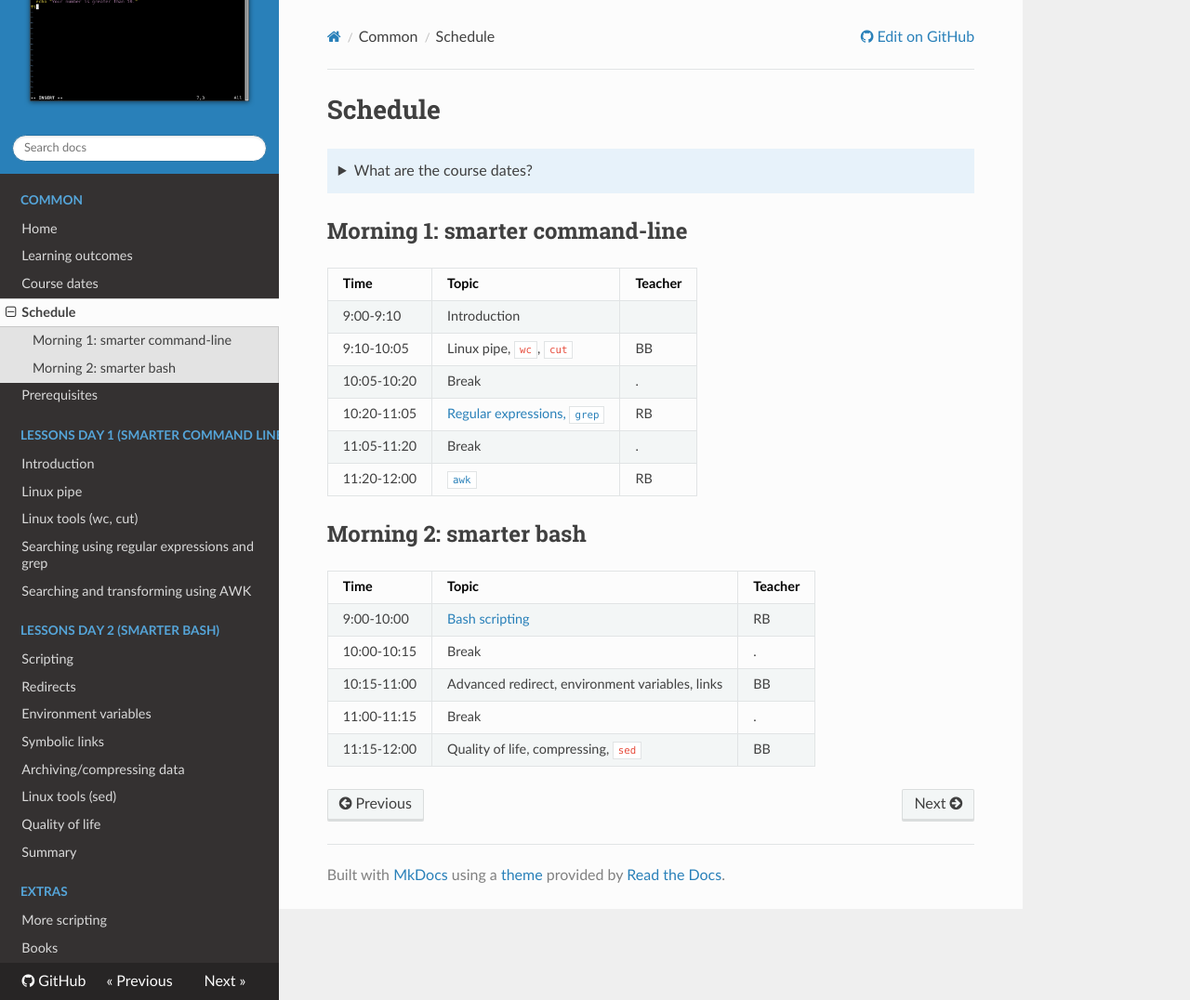
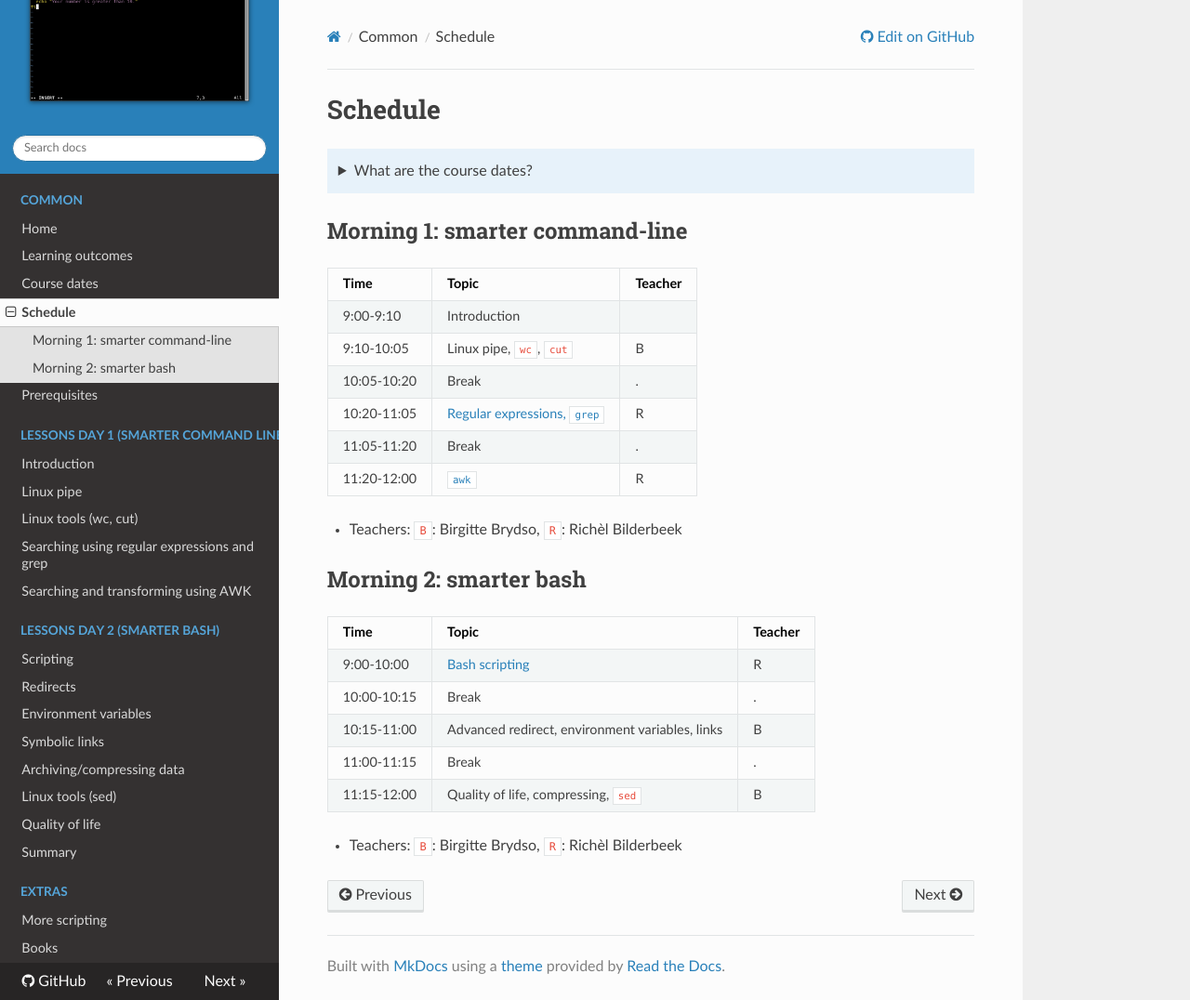
Before and after one commit to UPPMAX/linux-command-line-201, an MkDocs documentation site: the page built from docs/schedule.md, in a window 1280 px wide and 1076 px high. Shown: the whole window at 93% size. Built offline with MkDocs 1.6.1, drawn with Linux system fonts in a browser that asks for light colours; nearby versions of some CDN libraries.

Commit message:
Use 'B' and 'R' over 'BB' and 'RB', add teacher full names under schedule

```diff
--- a/docs/schedule.md
+++ b/docs/schedule.md
@@ -15,18 +15,22 @@ tags:
 Time        | Topic                                                                        |Teacher
 ------------|------------------------------------------------------------------------------|-------
 9:00-9:10   |Introduction                                                                  |
-9:10-10:05  |Linux pipe, `wc`, `cut`                                                       |BB
+9:10-10:05  |Linux pipe, `wc`, `cut`                                                       |B
 10:05-10:20 |Break                                                                         |.
-10:20-11:05 |[Regular expressions, `grep`](sessions/regular_expressions_and_grep/README.md)|RB
+10:20-11:05 |[Regular expressions, `grep`](sessions/regular_expressions_and_grep/README.md)|R
 11:05-11:20 |Break                                                                         |.
-11:20-12:00 |[`awk`](sessions/awk/README.md)                                               |RB
+11:20-12:00 |[`awk`](sessions/awk/README.md)                                               |R
+
+- Teachers: `B`: Birgitte Brydso, `R`: Richèl Bilderbeek
 
 ## Morning 2: smarter bash
 
 Time        | Topic                                         |Teacher
 ------------|-----------------------------------------------|-----------------
-9:00-10:00  |[Bash scripting](sessions/scripting/README.md) |RB
+9:00-10:00  |[Bash scripting](sessions/scripting/README.md) |R
 10:00-10:15 |Break                                          |.
-10:15-11:00 |Advanced redirect, environment variables, links|BB
+10:15-11:00 |Advanced redirect, environment variables, links|B
 11:00-11:15 |Break                                          |.
-11:15-12:00 |Quality of life, compressing, `sed`            |BB
+11:15-12:00 |Quality of life, compressing, `sed`            |B
+
+- Teachers: `B`: Birgitte Brydso, `R`: Richèl Bilderbeek
```
